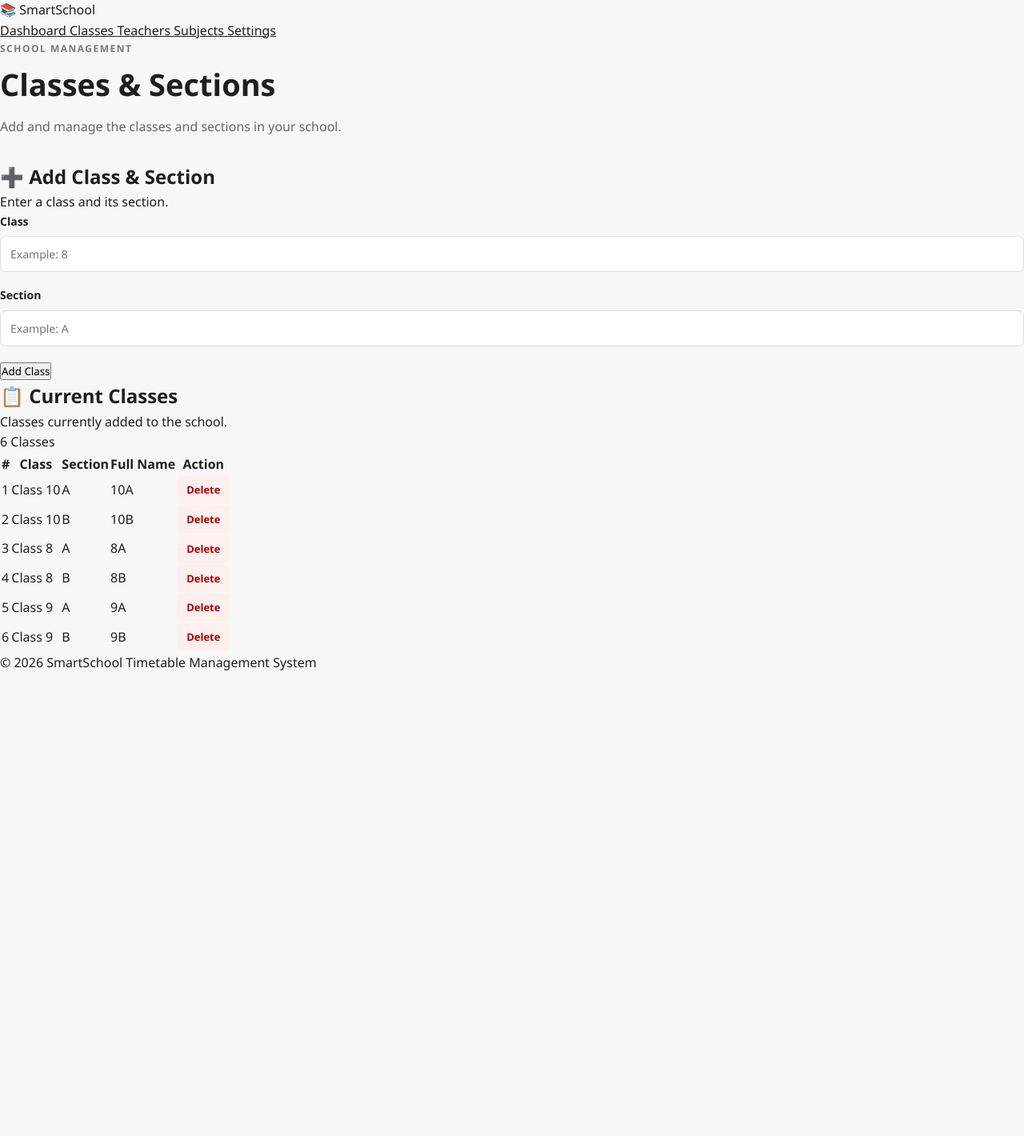
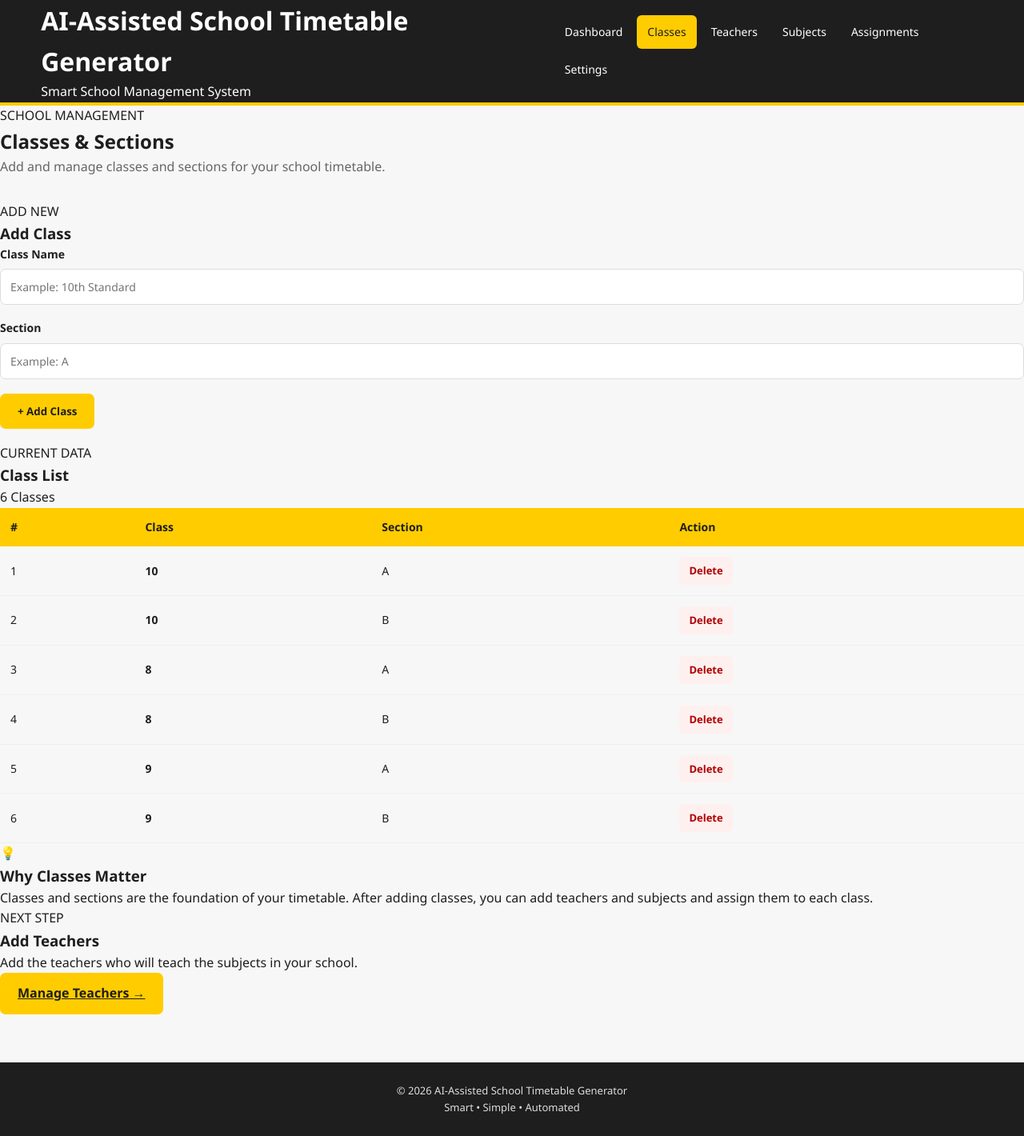
Before and after one commit to amarpatil018/AI-Assisted-School-Timetable-Generator, a Flask app: page /classes in a window 1280 px wide. Shown: the whole page at 80% size. Before the commit the page ends 838 px from the top, so only its background shows below. Run offline with Flask 3, Linux system fonts and the light colour scheme; data comes from the database, SQL or seed files in the repository.

Commit message:
Refactor app.py and classes.html for improved readability and structure; update comments and enhance HTML elements

```diff
--- a/app.py
+++ b/app.py
@@ -42,7 +42,7 @@ school_settings = {
 
 
 # =========================================================
-# INITIALIZE DATABASE
+# DATABASE INITIALIZATION
 # =========================================================
 
 def initialize_database():
@@ -88,7 +88,7 @@ def initialize_database():
 
 
 # =========================================================
-# HOME / DASHBOARD
+# DASHBOARD
 # =========================================================
 
 @app.route("/")
@@ -124,14 +124,7 @@ def index():
     )
 
 
-# =========================================================
-# HOME ALIAS
-# =========================================================
-# Some HTML files may use:
-# url_for('home')
-#
-# This alias prevents the Flask BuildError.
-
+# Allow templates using url_for('home')
 app.add_url_rule(
     "/",
     endpoint="home",
@@ -163,31 +156,31 @@ def settings():
             "16:00"
         )
 
-        school_settings["period_duration"] = int(
-            request.form.get(
-                "period_duration",
-                45
+        try:
+            school_settings["period_duration"] = int(
+                request.form.get("period_duration", 45)
             )
-        )
+        except ValueError:
+            school_settings["period_duration"] = 45
 
-        school_settings["number_of_periods"] = int(
-            request.form.get(
-                "number_of_periods",
-                7
+        try:
+            school_settings["number_of_periods"] = int(
+                request.form.get("number_of_periods", 7)
             )
-        )
+        except ValueError:
+            school_settings["number_of_periods"] = 7
 
         school_settings["break_start"] = request.form.get(
             "break_start",
             "12:00"
         )
 
-        school_settings["break_duration"] = int(
-            request.form.get(
-                "break_duration",
-                30
+        try:
+            school_settings["break_duration"] = int(
+                request.form.get("break_duration", 30)
             )
-        )
+        except ValueError:
+            school_settings["break_duration"] = 30
 
         working_days = request.form.getlist("working_days")
 
@@ -213,8 +206,15 @@ def classes():
 
     if request.method == "POST":
 
-        class_name = request.form.get("class_name", "").strip()
-        section = request.form.get("section", "").strip()
+        class_name = request.form.get(
+            "class_name",
+            ""
+        ).strip()
+
+        section = request.form.get(
+            "section",
+            ""
+        ).strip()
 
         if class_name and section:
 
@@ -252,15 +252,23 @@ def classes():
 # =========================================================
 # DELETE CLASS
 # =========================================================
+# IMPORTANT:
+# Template uses class_id, so the route also uses class_id.
 
-@app.route("/classes/delete/<int:id>")
-def delete_class(id):
+@app.route("/classes/delete/<int:class_id>")
+def delete_class(class_id):
 
     connection = get_db_connection()
 
+    # Delete related assignments first
+    connection.execute(
+        "DELETE FROM assignments WHERE class_id = ?",
+        (class_id,)
+    )
+
     connection.execute(
         "DELETE FROM classes WHERE id = ?",
-        (id,)
+        (class_id,)
     )
 
     connection.commit()
@@ -327,14 +335,20 @@ def teachers():
 # DELETE TEACHER
 # =========================================================
 
-@app.route("/teachers/delete/<int:id>")
-def delete_teacher(id):
+@app.route("/teachers/delete/<int:teacher_id>")
+def delete_teacher(teacher_id):
 
     connection = get_db_connection()
 
+    # Delete related assignments first
+    connection.execute(
+        "DELETE FROM assignments WHERE teacher_id = ?",
+        (teacher_id,)
+    )
+
     connection.execute(
         "DELETE FROM teachers WHERE id = ?",
-        (id,)
+        (teacher_id,)
     )
 
     connection.commit()
@@ -359,13 +373,13 @@ def subjects():
             ""
         ).strip()
 
-        periods_per_week = request.form.get(
-            "periods_per_week",
-            "1"
-        )
-
         try:
-            periods_per_week = int(periods_per_week)
+            periods_per_week = int(
+                request.form.get(
+                    "periods_per_week",
+                    1
+                )
+            )
         except ValueError:
             periods_per_week = 1
 
@@ -409,14 +423,20 @@ def subjects():
 # DELETE SUBJECT
 # =========================================================
 
-@app.route("/subjects/delete/<int:id>")
-def delete_subject(id):
+@app.route("/subjects/delete/<int:subject_id>")
+def delete_subject(subject_id):
 
     connection = get_db_connection()
 
+    # Delete related assignments first
+    connection.execute(
+        "DELETE FROM assignments WHERE subject_id = ?",
+        (subject_id,)
+    )
+
     connection.execute(
         "DELETE FROM subjects WHERE id = ?",
-        (id,)
+        (subject_id,)
     )
 
     connection.commit()
@@ -440,13 +460,13 @@ def assignments():
         subject_id = request.form.get("subject_id")
         teacher_id = request.form.get("teacher_id")
 
-        periods_per_week = request.form.get(
-            "periods_per_week",
-            "1"
-        )
-
         try:
-            periods_per_week = int(periods_per_week)
+            periods_per_week = int(
+                request.form.get(
+                    "periods_per_week",
+                    1
+                )
+            )
         except ValueError:
             periods_per_week = 1
 
@@ -457,8 +477,8 @@ def assignments():
             and periods_per_week > 0
         ):
 
-            # Check for duplicate assignment
-            existing_assignment = connection.execute(
+            # Prevent exact duplicate assignment
+            existing = connection.execute(
                 """
                 SELECT id
                 FROM assignments
@@ -473,7 +493,7 @@ def assignments():
                 )
             ).fetchone()
 
-            if not existing_assignment:
+            if not existing:
 
                 connection.execute(
                     """
@@ -570,14 +590,14 @@ def assignments():
 # DELETE ASSIGNMENT
 # =========================================================
 
-@app.route("/assignments/delete/<int:id>")
-def delete_assignment(id):
+@app.route("/assignments/delete/<int:assignment_id>")
+def delete_assignment(assignment_id):
 
     connection = get_db_connection()
 
     connection.execute(
         "DELETE FROM assignments WHERE id = ?",
-        (id,)
+        (assignment_id,)
     )
 
     connection.commit()
@@ -651,7 +671,7 @@ def generate_timetable():
     ]
 
     # -----------------------------------------------------
-    # CHECK SETTINGS
+    # VALIDATE SETTINGS
     # -----------------------------------------------------
 
     if not days:
@@ -709,27 +729,24 @@ def generate_timetable():
                     timetable[class_id][day][period] = None
 
     # -----------------------------------------------------
-    # TEACHER BUSY TRACKING
+    # TRACK TEACHER OCCUPANCY
     # -----------------------------------------------------
 
     teacher_busy = set()
 
     # -----------------------------------------------------
-    # CREATE LESSON LIST
+    # CREATE INDIVIDUAL LESSONS
     # -----------------------------------------------------
 
     lessons = []
 
     for assignment in assignments:
 
-        periods = assignment["periods_per_week"]
-
-        if periods is None:
-            periods = 1
-
         try:
-            periods = int(periods)
-        except ValueError:
+            periods = int(
+                assignment["periods_per_week"]
+            )
+        except (ValueError, TypeError):
             periods = 1
 
         if periods < 1:
@@ -737,33 +754,23 @@ def generate_timetable():
 
         for _ in range(periods):
 
-            lessons.append(
-                {
-                    "class_id": assignment["class_id"],
-                    "subject_id": assignment["subject_id"],
-                    "teacher_id": assignment["teacher_id"],
-                    "class_name": assignment["class_name"],
-                    "section": assignment["section"],
-                    "subject_name": assignment["subject_name"],
-                    "teacher_name": assignment["teacher_name"]
-                }
-            )
-
-    # -----------------------------------------------------
-    # RANDOMIZE LESSONS
-    # -----------------------------------------------------
+            lessons.append({
+                "class_id": assignment["class_id"],
+                "subject_id": assignment["subject_id"],
+                "teacher_id": assignment["teacher_id"],
+                "class_name": assignment["class_name"],
+                "section": assignment["section"],
+                "subject_name": assignment["subject_name"],
+                "teacher_name": assignment["teacher_name"]
+            })
 
     random.shuffle(lessons)
 
     # -----------------------------------------------------
-    # UNSCHEDULED LESSONS
+    # SCHEDULE LESSONS
     # -----------------------------------------------------
 
     unscheduled_lessons = []
-
-    # -----------------------------------------------------
-    # PLACE LESSONS
-    # -----------------------------------------------------
 
     for lesson in lessons:
 
@@ -779,17 +786,11 @@ def generate_timetable():
                 number_of_periods + 1
             ):
 
-                # -----------------------------------------
-                # CLASS CONFLICT CHECK
-                # -----------------------------------------
-
+                # Class already has a lesson
                 if timetable[class_id][day][period] is not None:
                     continue
 
-                # -----------------------------------------
-                # TEACHER CONFLICT CHECK
-                # -----------------------------------------
-
+                # Teacher already teaching somewhere else
                 teacher_slot = (
                     teacher_id,
                     day,
@@ -845,7 +846,7 @@ def generate_timetable():
         }
 
     # -----------------------------------------------------
-    # FINAL RESULT
+    # DISPLAY TIMETABLE
     # -----------------------------------------------------
 
     return render_template(
@@ -860,7 +861,7 @@ def generate_timetable():
 
 
 # =========================================================
-# START APPLICATION
+# RUN APPLICATION
 # =========================================================
 
 if __name__ == "__main__":
--- a/templates/classes.html
+++ b/templates/classes.html
@@ -1,8 +1,6 @@
 <!DOCTYPE html>
 <html lang="en">
-
 <head>
-
     <meta charset="UTF-8">
 
     <meta
@@ -10,39 +8,38 @@
         content="width=device-width, initial-scale=1.0"
     >
 
-    <title>Classes & Sections - SmartSchool</title>
+    <title>Classes & Sections - AI-Assisted School Timetable Generator</title>
 
     <link
         rel="stylesheet"
         href="{{ url_for('static', filename='style.css') }}"
     >
-
 </head>
-
 
 <body>
 
+    <!-- =====================================================
+         HEADER
+    ====================================================== -->
 
-<!-- =========================================
-     HEADER
-========================================= -->
+    <header class="main-header">
 
-<header class="header">
+        <div class="header-container">
 
-    <div class="logo">
+            <div class="logo-area">
 
-        <span class="logo-icon">
-            📚
-        </span>
+                <h1>
+                    AI-Assisted School Timetable Generator
+                </h1>
 
-        <span>
-            SmartSchool
-        </span>
+                <p>
+                    Smart School Management System
+                </p>
 
             </div>
 
 
-    <nav class="navigation">
+            <nav class="main-nav">
 
                 <a href="{{ url_for('index') }}">
                     Dashboard
@@ -55,12 +52,16 @@
                     Classes
                 </a>
 
-        <a href="#">
+                <a href="{{ url_for('teachers') }}">
                     Teachers
                 </a>
 
-        <a href="#">
+                <a href="{{ url_for('subjects') }}">
                     Subjects
+                </a>
+
+                <a href="{{ url_for('assignments') }}">
+                    Assignments
                 </a>
 
                 <a href="{{ url_for('settings') }}">
@@ -69,75 +70,86 @@
 
             </nav>
 
+        </div>
+
     </header>
 
 
-
-<!-- =========================================
+    <!-- =====================================================
          MAIN CONTENT
-========================================= -->
+    ====================================================== -->
 
     <main class="classes-container">
 
 
-    <!-- Page Heading -->
+        <!-- PAGE HEADING -->
 
-    <div class="page-heading">
+        <section class="page-heading">
 
-        <p class="small-heading">
+            <div>
+
+                <span class="section-label">
                     SCHOOL MANAGEMENT
-        </p>
+                </span>
 
-        <h1>
+                <h2>
                     Classes & Sections
-        </h1>
+                </h2>
 
                 <p>
-            Add and manage the classes and sections
-            in your school.
+                    Add and manage classes and sections
+                    for your school timetable.
                 </p>
 
             </div>
 
+        </section>
 
 
-    <!-- =========================================
-         ADD CLASS
-    ========================================= -->
+        <!-- =================================================
+             ADD CLASS FORM
+        ================================================== -->
 
-    <section class="settings-card">
+        <section class="content-card">
 
-        <h2>
-            ➕ Add Class & Section
-        </h2>
+            <div class="card-heading">
 
-        <p class="section-description">
-            Enter a class and its section.
-        </p>
+                <div>
+
+                    <span class="small-label">
+                        ADD NEW
+                    </span>
+
+                    <h3>
+                        Add Class
+                    </h3>
+
+                </div>
+
+            </div>
 
 
             <form
                 method="POST"
+                action="{{ url_for('classes') }}"
                 class="class-form"
             >
-
 
                 <div class="form-group">
 
                     <label for="class_name">
-                    Class
+                        Class Name
                     </label>
 
                     <input
                         type="text"
                         id="class_name"
                         name="class_name"
-                    placeholder="Example: 8"
+                        placeholder="Example: 10th Standard"
                         required
                     >
 
                 </div>
-
 
 
                 <div class="form-group">
@@ -157,60 +169,63 @@
                 </div>
 
 
-
-            <div class="class-submit">
+                <div class="form-submit">
 
                     <button
                         type="submit"
-                    class="save-button"
+                        class="primary-button"
                     >
-                    Add Class
+                        + Add Class
                     </button>
 
                 </div>
-
 
             </form>
 
         </section>
 
 
+        <!-- =================================================
+             CLASS LIST
+        ================================================== -->
 
-    <!-- =========================================
-         CLASS LIST
-    ========================================= -->
+        <section class="content-card">
 
-    <section class="settings-card">
-
-        <div class="class-list-heading">
+            <div class="card-heading">
 
                 <div>
 
-                <h2>
-                    📋 Current Classes
-                </h2>
+                    <span class="small-label">
+                        CURRENT DATA
+                    </span>
 
-                <p class="section-description">
-                    Classes currently added to the school.
-                </p>
+                    <h3>
+                        Class List
+                    </h3>
 
                 </div>
 
 
-            <span class="class-count">
-                {{ classes|length }} Classes
-            </span>
+                <div class="data-count">
+
+                    {{ classes|length }}
+
+                    {% if classes|length == 1 %}
+                        Class
+                    {% else %}
+                        Classes
+                    {% endif %}
+
+                </div>
 
             </div>
 
 
-
             {% if classes %}
 
+            <div class="table-container">
 
-        <div class="class-table-container">
-
-            <table class="class-table">
+                <table class="data-table">
 
                     <thead>
 
@@ -226,10 +241,6 @@
 
                             <th>
                                 Section
-                        </th>
-
-                        <th>
-                            Full Name
                             </th>
 
                             <th>
@@ -251,29 +262,34 @@
                                 {{ loop.index }}
                             </td>
 
-                        <td>
-                            Class {{ class["class_name"] }}
-                        </td>
-
-                        <td>
-                            {{ class["section"] }}
-                        </td>
-
-                        <td>
-                            {{ class["class_name"] }}{{ class["section"] }}
-                        </td>
 
                             <td>
 
+                                <strong>
+                                    {{ class['class_name'] }}
+                                </strong>
+
+                            </td>
+
+
+                            <td>
+
+                                <span class="section-badge">
+                                    {{ class['section'] }}
+                                </span>
+
+                            </td>
+
+
+                            <td>
+
+                                <!-- IMPORTANT:
+                                     class_id matches app.py -->
+
                                 <a
-                                href="{{ url_for(
-                                    'delete_class',
-                                    class_id=class['id']
-                                ) }}"
+                                    href="{{ url_for('delete_class', class_id=class['id']) }}"
                                     class="delete-button"
-                                onclick="return confirm(
-                                    'Are you sure you want to delete this class?'
-                                );"
+                                    onclick="return confirm('Are you sure you want to delete this class?');"
                                 >
                                     Delete
                                 </a>
@@ -290,48 +306,112 @@
 
             </div>
 
-
             {% else %}
 
+            <!-- =================================================
+                 EMPTY STATE
+            ================================================== -->
 
             <div class="empty-state">
 
-            <div class="empty-icon">
+                <div class="empty-state-icon">
                     🏫
                 </div>
 
                 <h3>
-                No classes added yet
+                    No Classes Added
                 </h3>
 
                 <p>
-                Use the form above to add your first class.
+                    Add your first class using the form above.
+                </p>
+
+            </div>
+
+            {% endif %}
+
+        </section>
+
+
+        <!-- =================================================
+             INFORMATION BOX
+        ================================================== -->
+
+        <section class="info-box">
+
+            <div class="info-icon">
+                💡
+            </div>
+
+            <div>
+
+                <h3>
+                    Why Classes Matter
+                </h3>
+
+                <p>
+                    Classes and sections are the foundation
+                    of your timetable. After adding classes,
+                    you can add teachers and subjects and
+                    assign them to each class.
+                </p>
+
+            </div>
+
+        </section>
+
+
+        <!-- =================================================
+             NEXT STEP
+        ================================================== -->
+
+        <section class="next-step-card">
+
+            <div>
+
+                <span class="small-label">
+                    NEXT STEP
+                </span>
+
+                <h3>
+                    Add Teachers
+                </h3>
+
+                <p>
+                    Add the teachers who will teach the
+                    subjects in your school.
                 </p>
 
             </div>
 
 
-        {% endif %}
-
+            <a
+                href="{{ url_for('teachers') }}"
+                class="primary-button"
+            >
+                Manage Teachers →
+            </a>
 
         </section>
-
 
     </main>
 
 
+    <!-- =====================================================
+         FOOTER
+    ====================================================== -->
 
-<!-- Footer -->
-
-<footer class="footer">
+    <footer class="main-footer">
 
         <p>
-        © 2026 SmartSchool Timetable Management System
+            © 2026 AI-Assisted School Timetable Generator
+        </p>
+
+        <p>
+            Smart • Simple • Automated
         </p>
 
     </footer>
 
-
 </body>
-
 </html>
```
Lines whose indentation alone changed are shown as unchanged.
